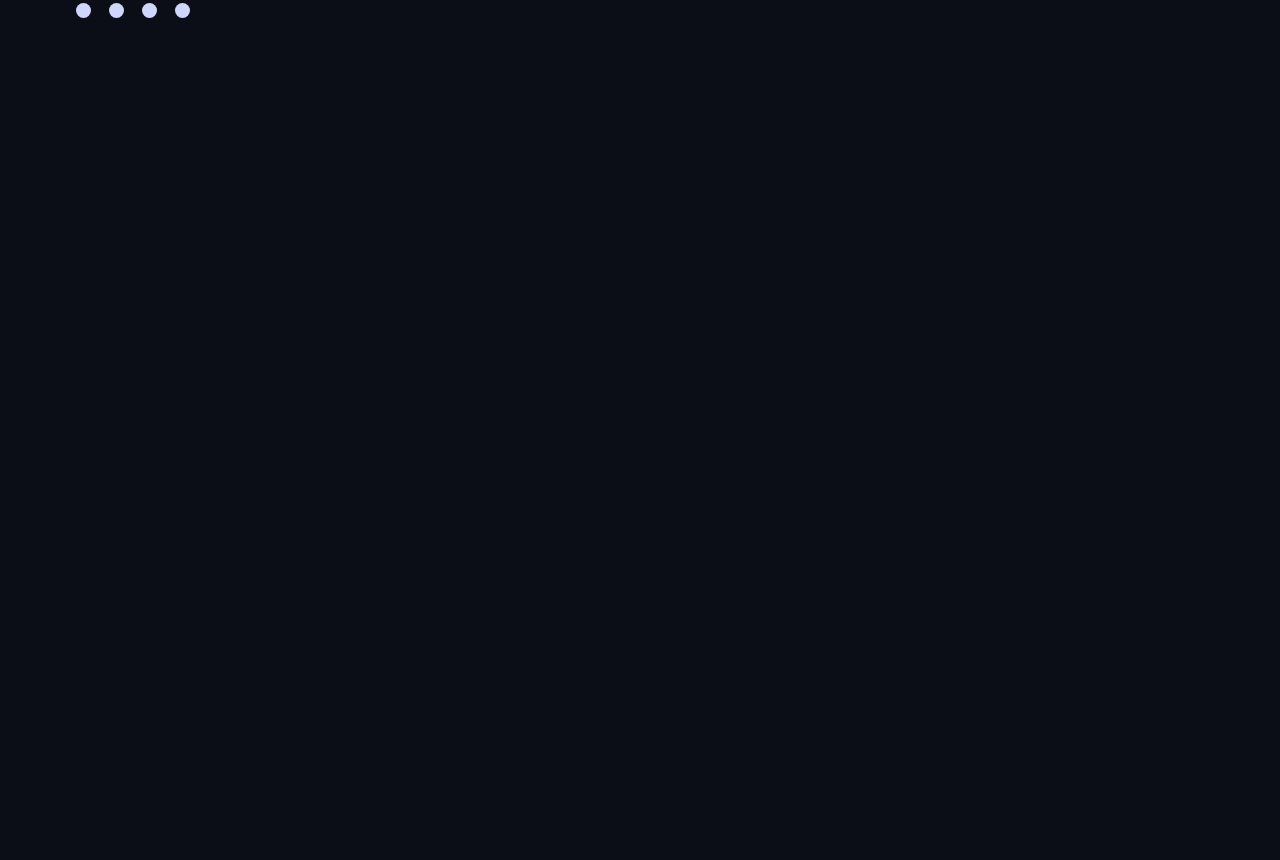
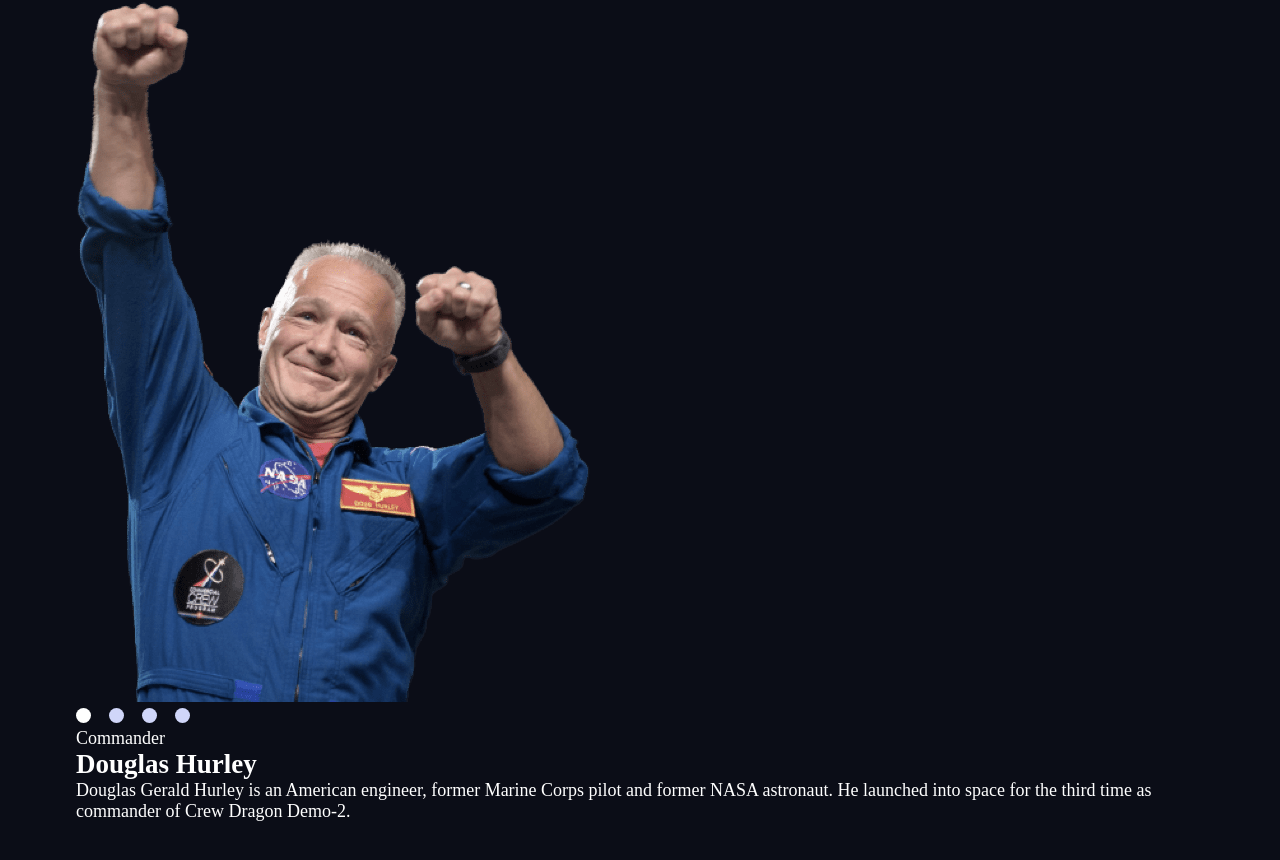
Before and after one commit to MitiaElodie/space-tourism-website-main, a Vue app: page /crew in a window 1280 px wide. Shown: the part 262-1122 px from the top of the page. Before the commit the page ends 800 px from the top, so only its background shows below. Built offline with nearby package versions, Linux system fonts and the light colour scheme; a web font is replaced by a local one.

Commit message:
HTML + JS: set the main html for CrewView

```diff
--- a/src/views/CrewView.vue
+++ b/src/views/CrewView.vue
@@ -8,32 +8,46 @@ const crewList = [
     name: 'Douglas Hurley',
     role: 'Commander',
     biography: 'Douglas Gerald Hurley is an American engineer, former Marine Corps pilot and former NASA astronaut. He launched into space for the third time as commander of Crew Dragon Demo-2.',
+    image: '/img/crew/image-douglas-hurley.png',
   },
   {
     id: 'engineer',
     name: 'Anousheh Ansari',
     role: 'Flight Engineer',
     biography: 'Anousheh Ansari is an Iranian American engineer and co-founder of Prodea Systems. Ansari was the fourth self-funded space tourist, the first self-funded woman to fly to the ISS, and the first Iranian in space.',
+    image: '/img/crew/image-anousheh-ansari.png',
   },
   {
     id: 'pilot',
     name: 'Victor Glover',
     role: 'Pilot',
     biography: 'Pilot on the first operational flight of the SpaceX Crew Dragon to the International Space Station. Glover is a commander in the U.S. Navy where he pilots an F/A-18.He was a crew member of Expedition 64, and served as a station systems flight engineer.',
+    image: '/img/crew/image-victor-glover.png',
   },
   {
     id: 'specialist',
     name: 'Mark Shuttleworth',
     role: 'Mission Specialist',
     biography: 'Mark Richard Shuttleworth is the founder and CEO of Canonical, the company behind the Linux-based Ubuntu operating system. Shuttleworth became the first South African to travel to space as a space tourist.',
+    image: '/img/crew/image-mark-shuttleworth.png',
   },
 ]
 
 export default {
   components: { PageBase, PointSlider },
+
   data() {
-    return { crewList }
+    return {
+      crewList,
+      selected: crewList[0],
+    }
   },
+
+  methods: {
+    onCrewClick(tabId) {
+      this.selected = crewList.find((item) => item.id === tabId)
+    }
+  }
 }
 </script>
 <template>
@@ -41,8 +55,22 @@ export default {
     order="02"
     title="Meet our crew"
   >
-    <PointSlider
-      :slider-list="crewList"
-    />
+    <div class="crew-view__container">
+      <div class="crew-view__image-container">
+        <img :src="selected.image" :alt="`Portrait of ${ selected.name }`">
+      </div>
+      <div class="crew-view__information-container">
+        <PointSlider
+          :slider-list="crewList"
+          :initially-selected="selected.id"
+          @click="onCrewClick"
+        />
+        <div class="crew-view__details">
+          <span class="crew-view__role">{{ selected.role }}</span>
+          <h2 class="crew-view__name">{{ selected.name }}</h2>
+          <p class="crew-view__biography">{{ selected.biography }}</p>
+        </div>
+      </div>
+    </div>
   </PageBase>
 </template>
```
